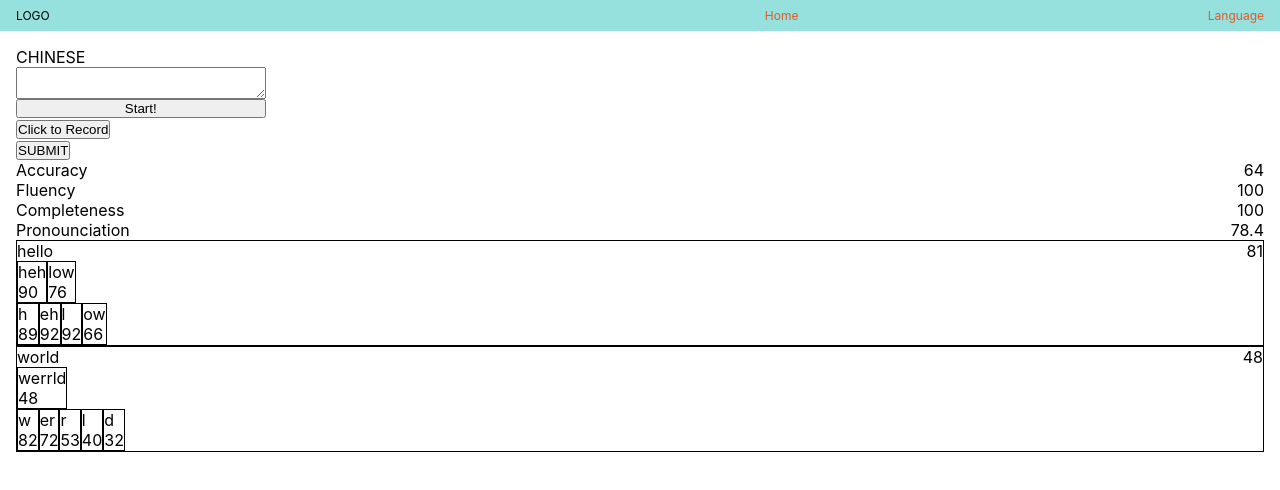
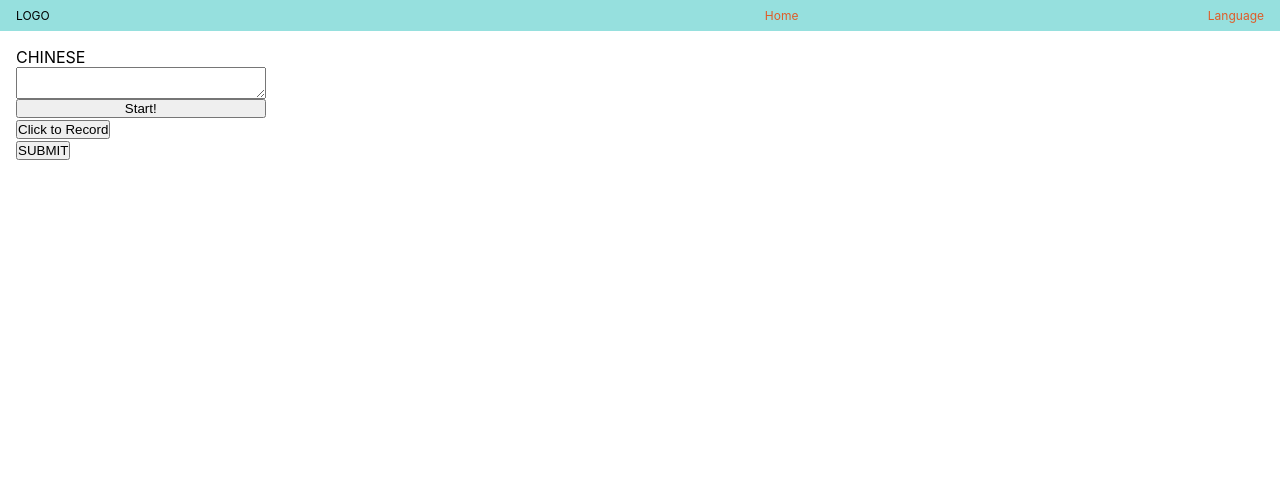
Before and after one commit to ChathurikaAJ/chathurika-jayakody-pronounce, a React (Create React App) app: page /language/chinese in a window 1280 px wide. Shown: the top 490 px of the page. Built offline with nearby package versions, Linux system fonts and the light colour scheme.

Commit message:
Update result cards

```diff
--- a/src/components/Result/Result.js
+++ b/src/components/Result/Result.js
@@ -128,7 +128,7 @@ export default function Result({ result }) {
     ],
   };
 
-  const words = output.NBest[0].Words;
+  const words = result.NBest[0].Words;
 
   return (
     <div>
@@ -143,25 +143,25 @@ export default function Result({ result }) {
       <div className="result">
         <p className="result__name">Accuracy</p>
         <p className="result__score">
-          {output.NBest[0].PronunciationAssessment.AccuracyScore}
+          {result.NBest[0].PronunciationAssessment.AccuracyScore}
         </p>
       </div>
       <div className="result">
         <p className="result__name">Fluency</p>
         <p className="result__score">
-          {output.NBest[0].PronunciationAssessment.FluencyScore}
+          {result.NBest[0].PronunciationAssessment.FluencyScore}
         </p>
       </div>
       <div className="result">
         <p className="result__name">Completeness</p>
         <p className="result__score">
-          {output.NBest[0].PronunciationAssessment.CompletenessScore}
+          {result.NBest[0].PronunciationAssessment.CompletenessScore}
         </p>
       </div>
       <div className="result">
         <p className="result__name">Pronounciation</p>
         <p className="result__score">
-          {output.NBest[0].PronunciationAssessment.PronScore}
+          {result.NBest[0].PronunciationAssessment.PronScore}
         </p>
       </div>
       {words.map((word) => (
--- a/src/components/WordCard/WordCard.js
+++ b/src/components/WordCard/WordCard.js
@@ -12,7 +12,7 @@ export default function WordCard({ word, pronScore, phonemes,syllabe }) {
         </div>
 
       <div className="word-card__syllabes">
-        {syllabe .map((syllabe) => (
+        {syllabe && syllabe .map((syllabe) => (
           <SyllableCard
             key={uuid()}
             syllabe={syllabe.Syllable}
@@ -22,7 +22,7 @@ export default function WordCard({ word, pronScore, phonemes,syllabe }) {
       </div>
 
       <div className="word-card__phonemes">
-        {phonemes.map((phoneme) => (
+        {phonemes && phonemes.map((phoneme) => (
           <PhonemesCard
             key={uuid()}
             phoneme={phoneme.Phoneme}
--- a/src/pages/LanguagePage/LanguagePage.js
+++ b/src/pages/LanguagePage/LanguagePage.js
@@ -18,9 +18,8 @@ export default function LanguagePage(){
             <p>{languageId.toUpperCase()}</p>
             <UserTextForm />
             <Recorder setResult={setResult}/>
-            {/* {result && <Result result={result}/>} */}
+            {result && <Result result={result}/>}
             <Submit setResult={setResult}/>
-            <Result />
 
 
         </div>
```
